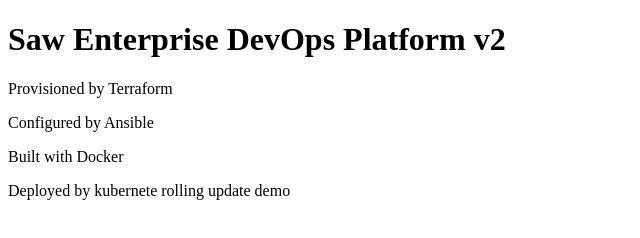
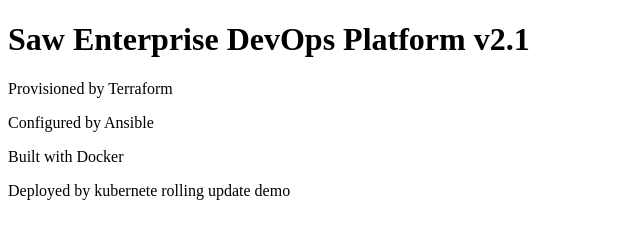
Before and after one commit to Sawkyawwai/enterprise-devops-platform, a plain HTML site: page docker/index.html in a window 1280 px wide. Shown: the full height of the page, 0-640 px from the left. Drawn offline with Linux system fonts and the light colour scheme.

```diff
--- a/docker/index.html
+++ b/docker/index.html
@@ -6,7 +6,7 @@
 
 <body>
 
-<h1>Saw Enterprise DevOps Platform v2</h1>
+<h1>Saw Enterprise DevOps Platform v2.1</h1>
 
 <p>Provisioned by Terraform</p>
 
```
Also changed, not shown: 1 other file.
